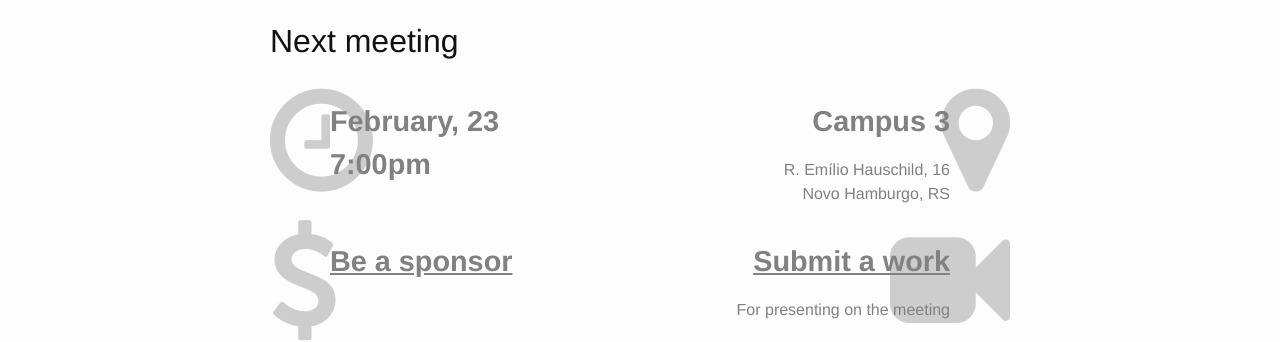
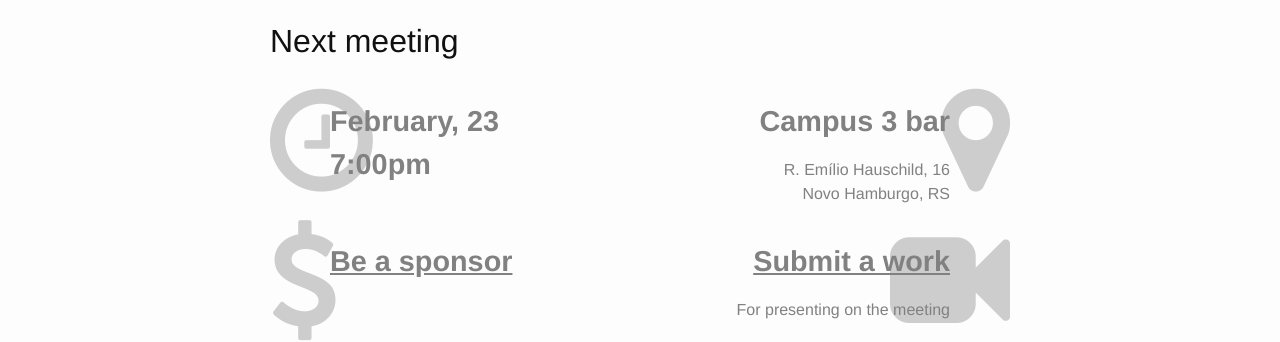
Before and after one commit to codebeers/codebeers.github.io, a Jekyll site: the page built from _pages/home.md, in a window 1280 px wide. Shown: the part 354-696 px from the top of the page. Built offline with Jekyll 4.4.1, drawn with Linux system fonts in a browser that asks for light colours; nearby versions of some CDN libraries.

Commit message:
Say that campus 3 is a bar

```diff
--- a/_pages/home.md
+++ b/_pages/home.md
@@ -28,7 +28,7 @@ touch with our website and contacts to know when and where is the next.
   <li class="schedule">
     <i class="watermark fa fa-map-marker"></i>
     <div class="info">
-      <h3>Campus 3</h3>
+      <h3>Campus 3 bar</h3>
       R. Emílio Hauschild, 16 <br>
       Novo Hamburgo, RS
     </div>
```
